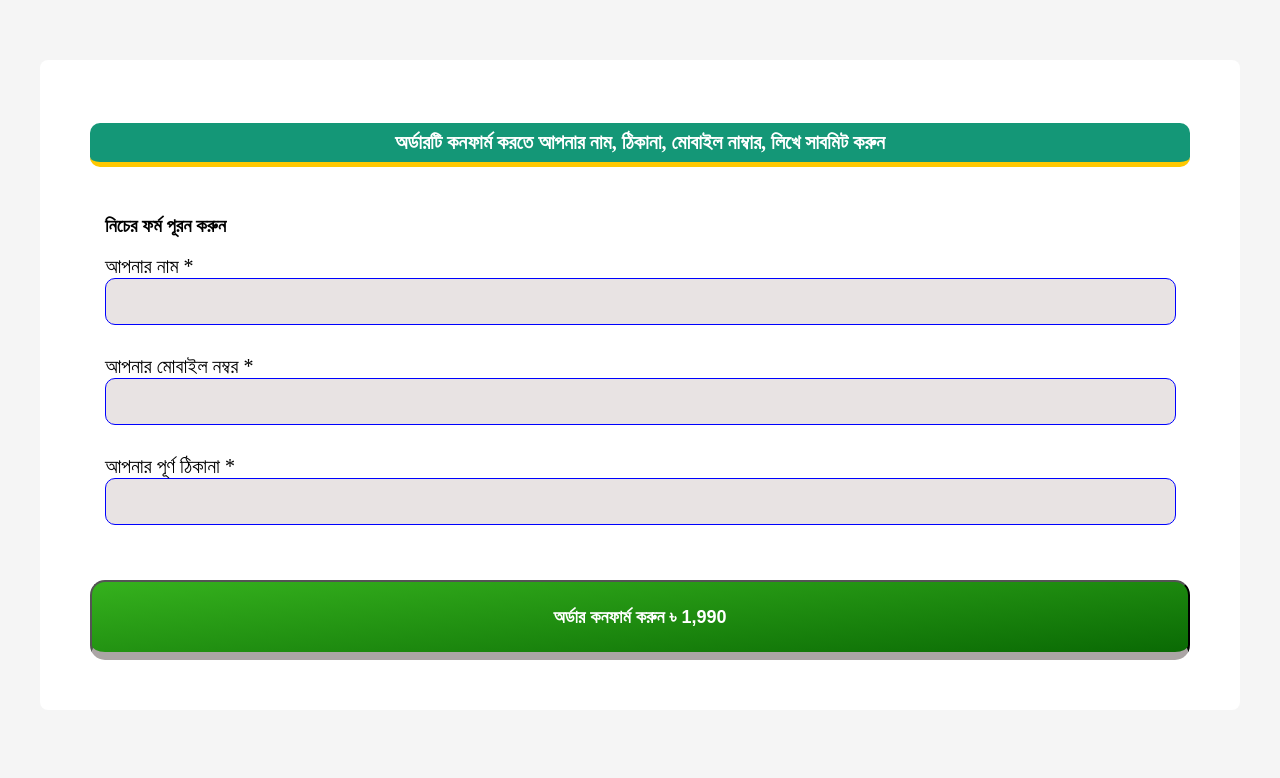
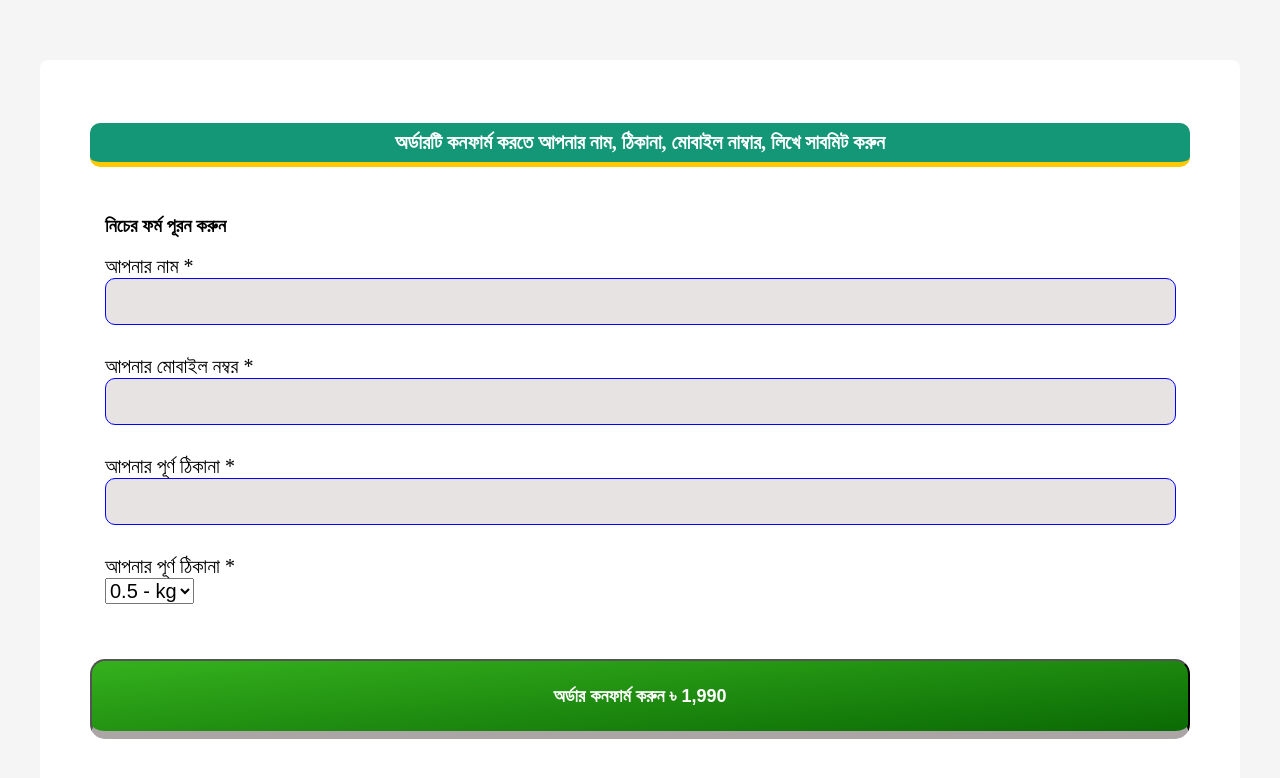
Before and after one commit to exitdump/simple-order-form, a website: page index.html in a window 1280 px wide. Drawn offline with Linux system fonts and the light colour scheme.

Commit message:
add quantity field

```diff
--- a/index.html
+++ b/index.html
@@ -27,6 +27,16 @@
                     <input type="text">
                     <span>আপনার পূর্ণ ঠিকানা is required</span>
                 </div>
+                <div class="i-field">
+                    <label for="quantity">আপনার পূর্ণ ঠিকানা *</label>
+                    <select name="quantity" id="">
+                        <option value="0.5">0.5 - kg</option>
+                        <option value="1">1 - kg</option>
+                        <option value="1.5">1.5 - kg</option>
+                        <option value="2">2 - kg</option>
+                    </select>
+                    <span>আপনার পূর্ণ ঠিকানা is required</span>
+                </div>
 
 
             </form>
```
